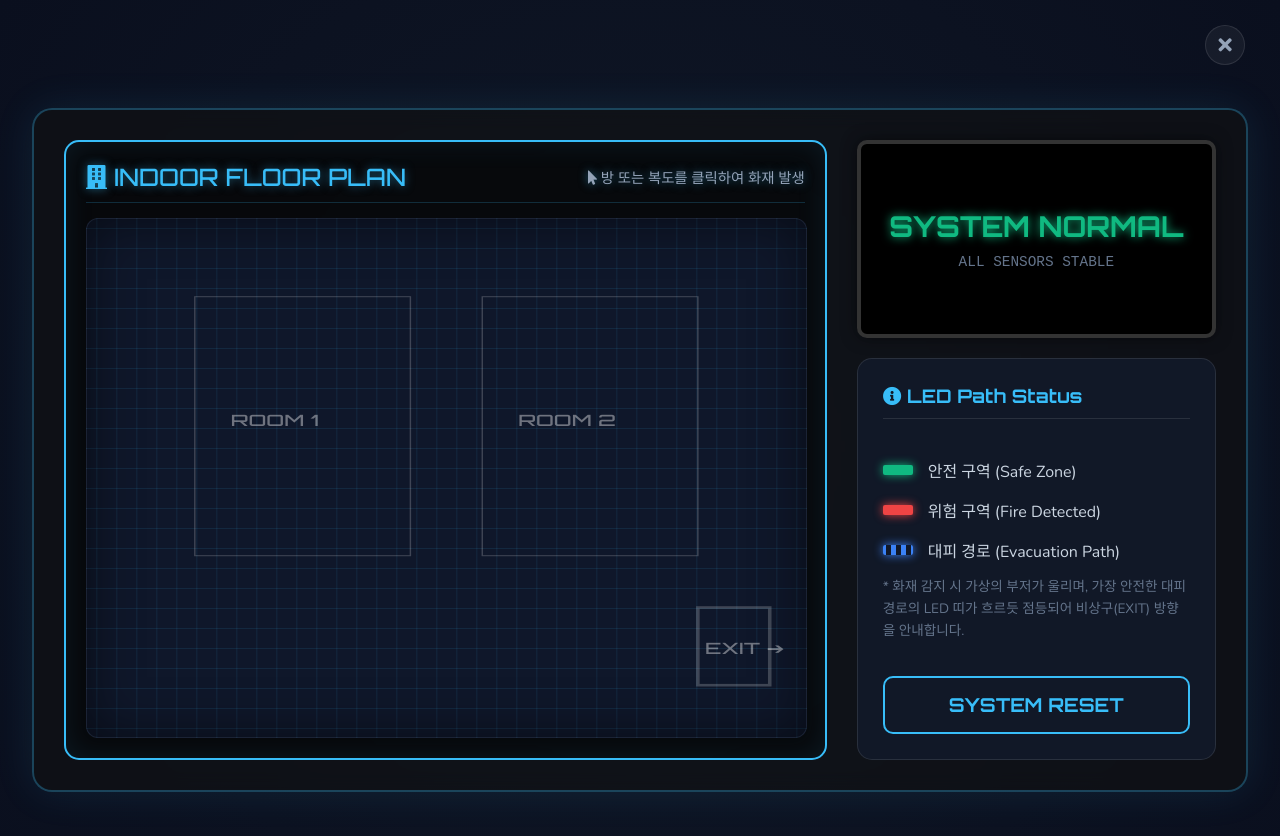
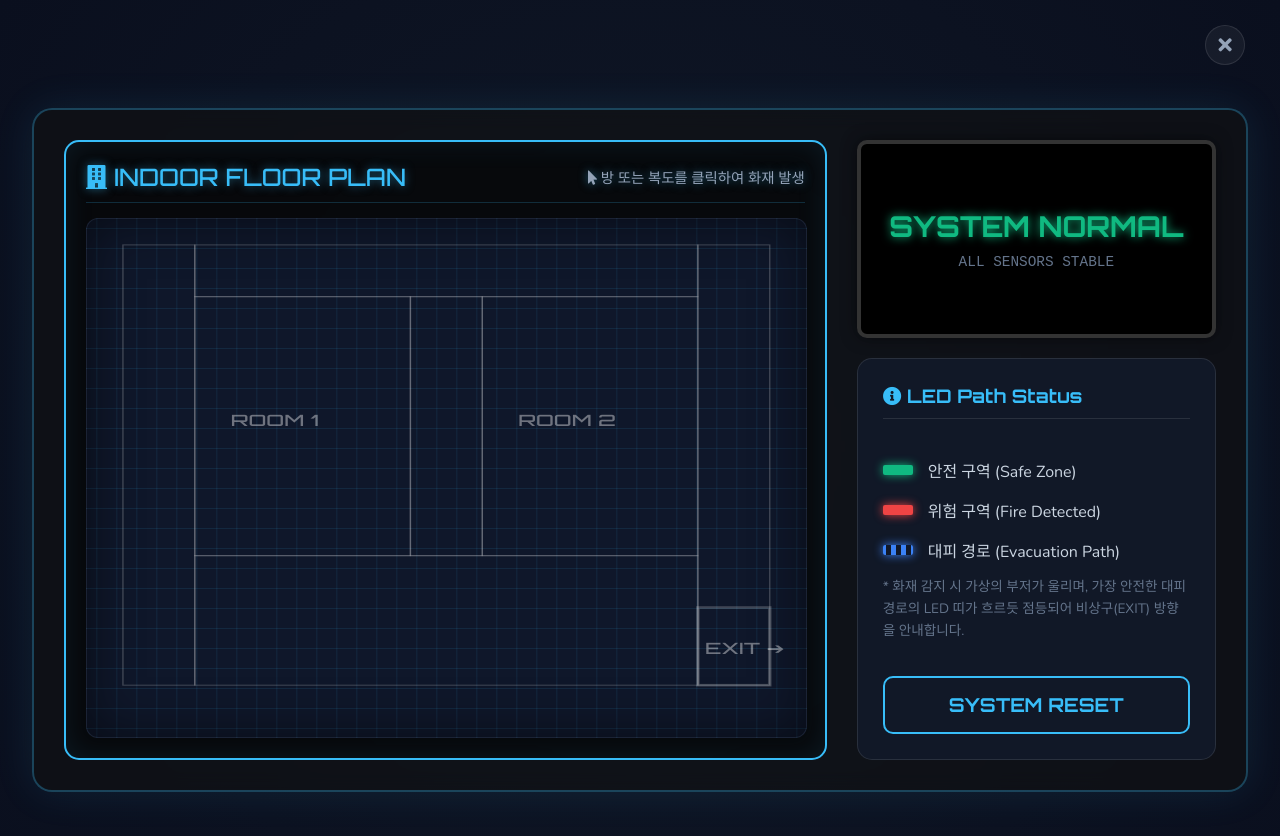
Before and after one commit to lee-myeong-eun/lee-myeong-eun.github.io, a Jekyll site: the page built from _pages/fire-simulator.html, in a window 1280 px wide. Shown: the top 836 px of the page. Built offline with Jekyll 4.4.1, drawn with Linux system fonts in a browser that asks for light colours.

Commit message:
Restore borders for corridors to match rooms

```diff
--- a/_pages/fire-simulator.html
+++ b/_pages/fire-simulator.html
@@ -178,30 +178,6 @@ permalink: /fire-simulator/
             stroke-width: 1px;
             filter: drop-shadow(0 0 12px var(--fire-color));
             fill: rgba(239, 68, 68, 0.1);
-            animation: pulse-fire 1s infinite alternate;
-        }
-
-        .zone.corridor {
-            stroke: none !important;
-        }
-
-        .zone.corridor:hover {
-            stroke: none !important;
-            fill: rgba(255, 255, 255, 0.05);
-        }
-
-        .zone.corridor.idle {
-            fill: transparent;
-        }
-
-        .zone.corridor.green {
-            fill: rgba(16, 185, 129, 0.05);
-            filter: none;
-        }
-
-        .zone.corridor.red {
-            fill: rgba(239, 68, 68, 0.15);
-            filter: drop-shadow(0 0 10px var(--fire-color));
             animation: pulse-fire 1s infinite alternate;
         }
 
```
